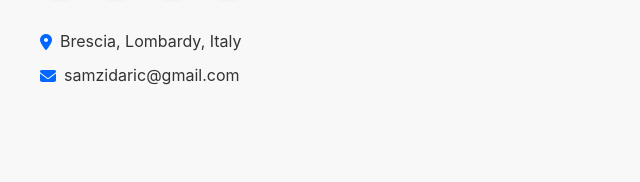
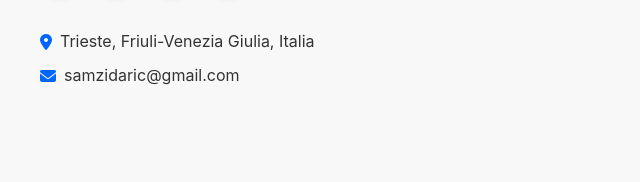
Before and after one commit to SamuelZidaric/online_resume, a plain HTML site: page index.html in a window 1280 px wide. Shown: the part 7807-7989 px from the top of the page, 0-640 px from the left. Drawn offline with Linux system fonts and the light colour scheme.

Commit message:
Update index.html
Updated location

```diff
--- a/index.html
+++ b/index.html
@@ -408,7 +408,7 @@
                 <div class="contact-details">
                     <p>
                         <i class="fas fa-map-marker-alt"></i>
-                        Brescia, Lombardy, Italy
+                        Trieste, Friuli-Venezia Giulia, Italia
                     </p>
                     <p>
                         <i class="fas fa-envelope"></i>
```
